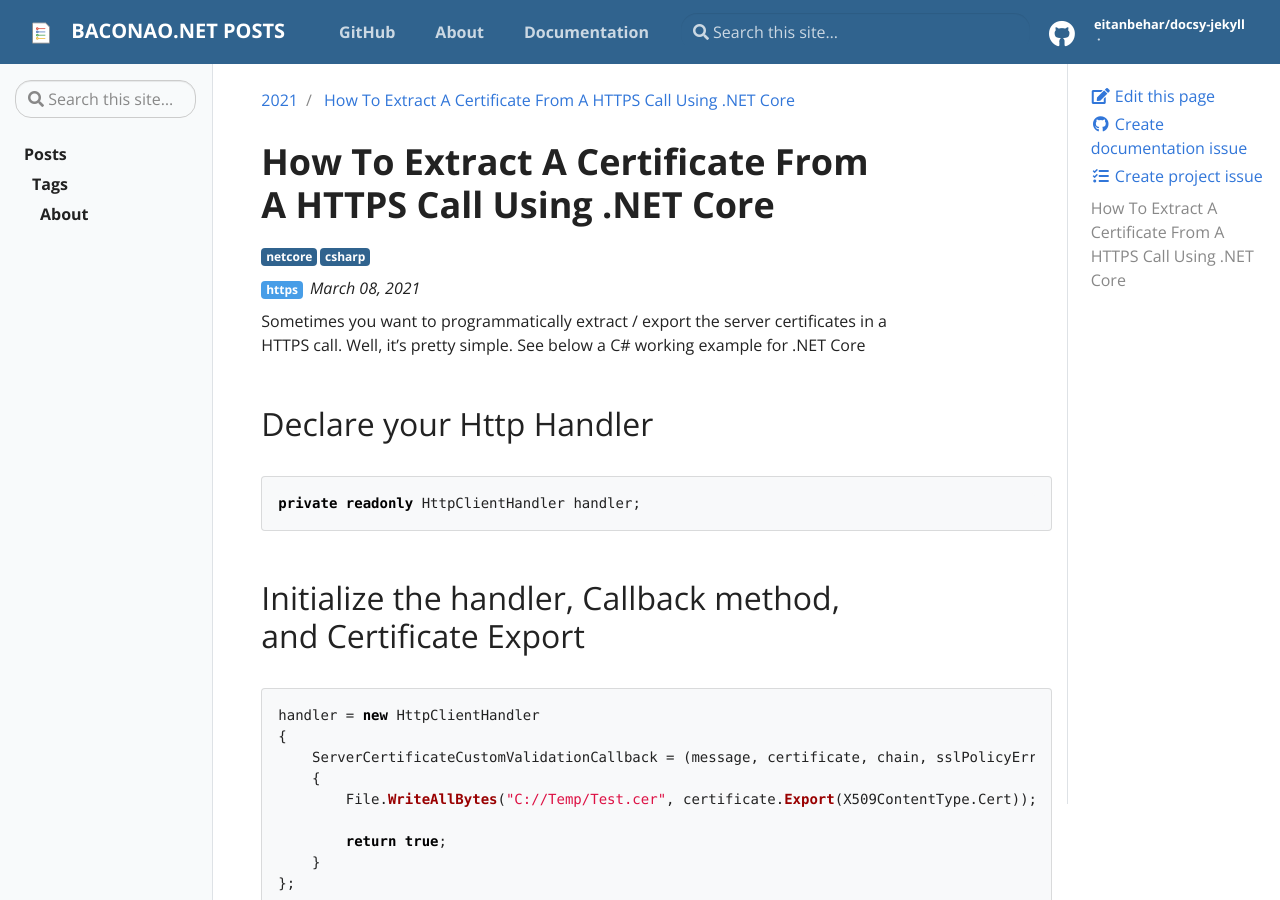
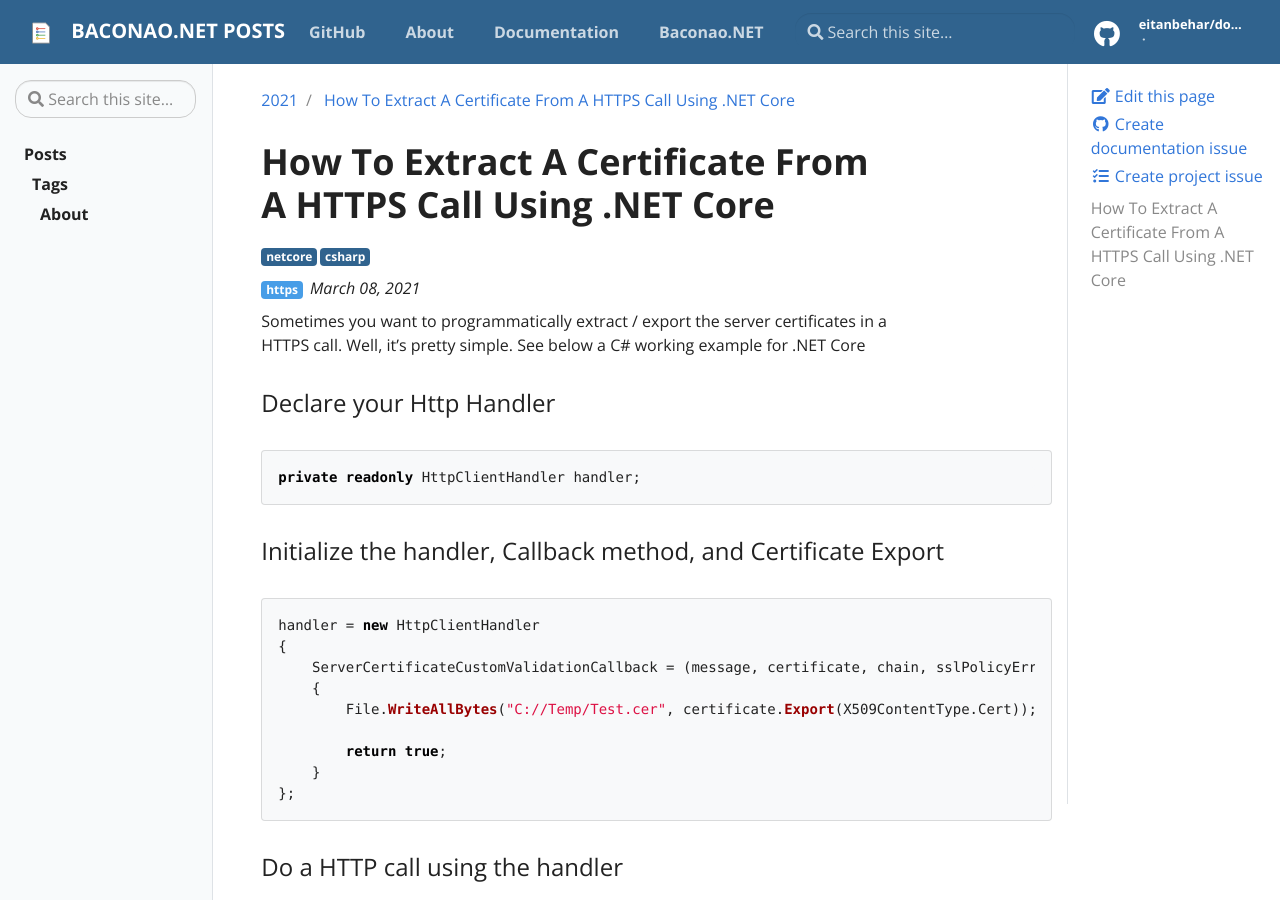
Before and after one commit to eitanbehar/docsy-jekyll, a Jekyll site: the page built from _posts/2021-03-08-extract-certificate.md, in a window 1280 px wide and 900 px high. Built offline with Jekyll 4.4.1, drawn with Linux system fonts in a browser that asks for light colours; our own code applies the rules of GitHub Pages for plain Markdown files.

Commit message:
update navigation

```diff
--- a/_data/navigation.yml
+++ b/_data/navigation.yml
@@ -2,3 +2,5 @@
   url: about
 - title: Documentation
   url: docs
+- title: Baconao.NET
+  url: https://baconao.net
--- a/_posts/2021-03-08-extract-certificate.md
+++ b/_posts/2021-03-08-extract-certificate.md
@@ -14,13 +14,13 @@ Well, it’s pretty simple. See below a C# working example for .NET Core
 
 <!--more-->
 
-## Declare your Http Handler
+### Declare your Http Handler
 
 ~~~ csharp
 private readonly HttpClientHandler handler;
 ~~~
 
-## Initialize the handler, Callback method, and Certificate Export
+### Initialize the handler, Callback method, and Certificate Export
 
 ~~~ csharp
 handler = new HttpClientHandler
@@ -34,7 +34,7 @@ handler = new HttpClientHandler
 };
 ~~~
 
-## Do a HTTP call using the handler
+### Do a HTTP call using the handler
 
 ~~~ csharp
 public string DoACall(string url)
@@ -47,13 +47,13 @@ public string DoACall(string url)
 }
 ~~~
 
-## Usage
+### Usage
 
 ~~~ csharp
 var caller = new WebCaller();
 var result = caller.DoACall("https://google.com/");
 ~~~
 
-## Source Code
+### Source Code
 
 <https://github.com/eitanbehar/WebClient>
```
Also changed, not shown: pages/index.md (+2 -2 lines).
